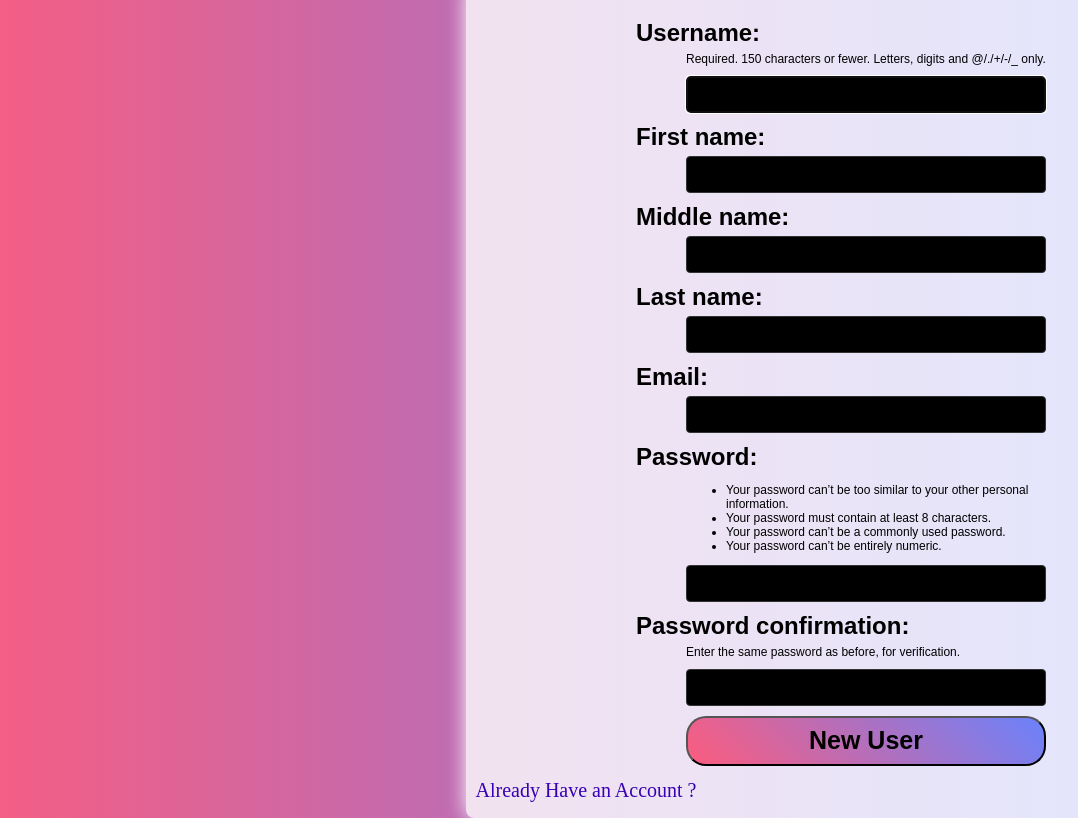
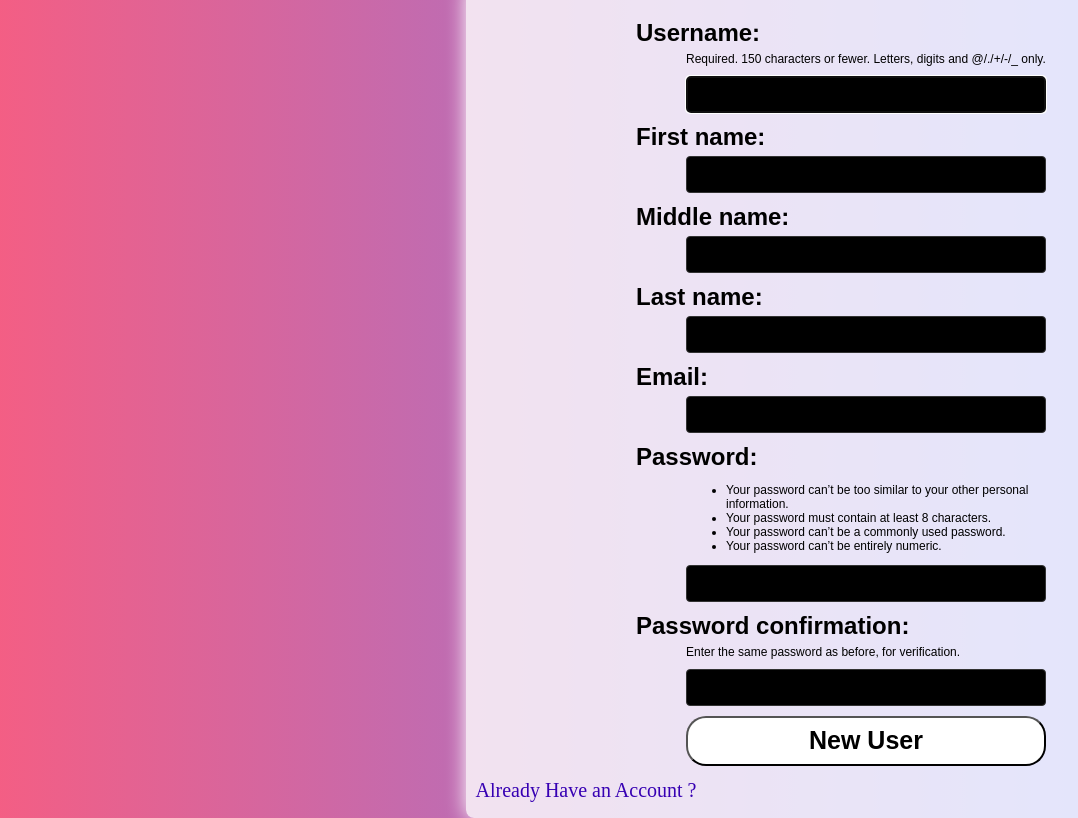
Before and after one commit to Wawayooo/DjangoSocialMedia, a Django app: page /signup/ in a window 1280 px wide, with the pointer over the restyled element; the page is wider, and only the part inside the window is pictured. Shown: that part, without its empty margins (74-1152 px from the left). Run offline with Django 5.2, Linux system fonts and the light colour scheme.

Commit message:
New Changes

```diff
--- a/Static/style/Signup.css
+++ b/Static/style/Signup.css
@@ -140,6 +140,6 @@ body {
 }
 
 #CreateAccBtn:hover{
-  background: linear-gradient(45deg, #fc5c7d, #6a82fb);
+  background: white;
   cursor: pointer;
 }
```
